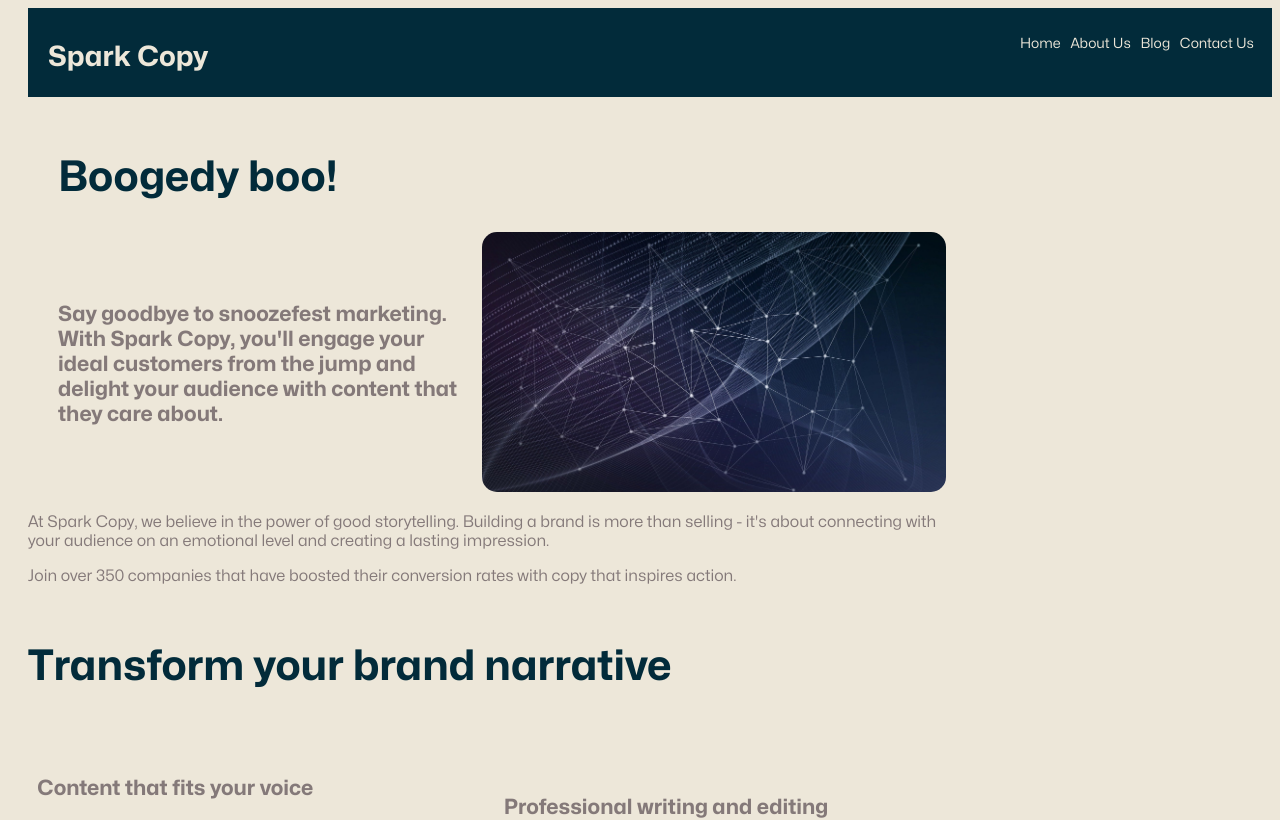
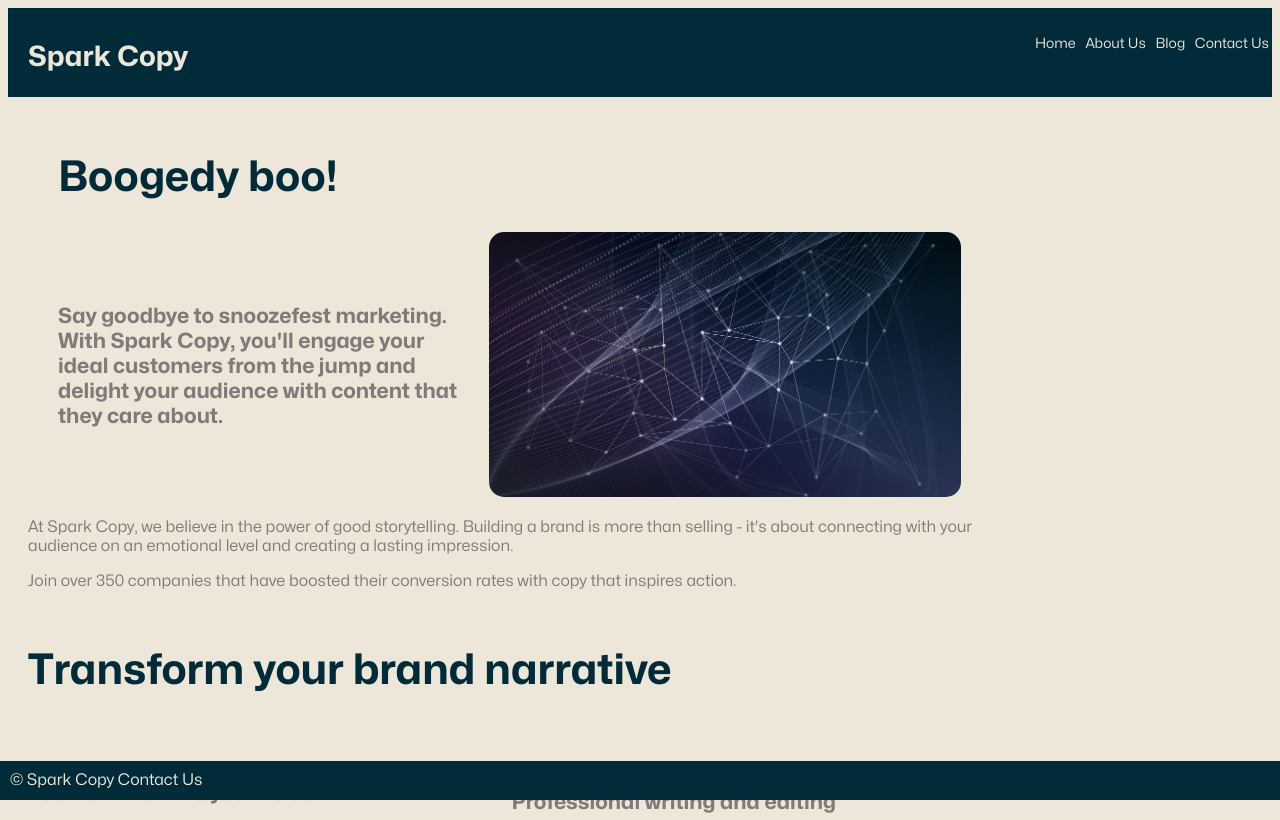
Before and after one commit to claudiaalmeidavs/first-project, a plain HTML site: page index.html in a window 1280 px wide. Shown: the top 820 px of the page. Drawn offline with Linux system fonts and the light colour scheme; files whose address does not match are found by name.

Commit message:
Fixed padding on nav bar. Created skeleton for blog page (incomplete). Fixed fonts on the general style CSS

```diff
--- a/index.html
+++ b/index.html
@@ -6,7 +6,6 @@
 <link rel="stylesheet" href="style.css">
 <link rel="stylesheet" href="stylehomepage.css">
 <script src=""></script>
-<main>
 
 <body>
     <nav class="topnav">
--- a/style.css
+++ b/style.css
@@ -5,18 +5,25 @@
 }
 
 body {
+    background-color: #EDE7D9;
+}
+
+main {
     font-family: 'Mona Sans';
     color: #847979;
-    background-color: #EDE7D9;
     padding-left: 20px;
 
 }
 
 .topnav {
+    font-family: 'Mona Sans';
     display: flex;
+    width: 100%;
     background-color: #022B3A;
     color: #EDE7D9;
     max-height: fit-content;
+    box-sizing: border-box;
+    padding-left: 0;
 }
 
 .title {
@@ -60,9 +67,11 @@ a:visited {
 }
 
 footer {
-    display: flex;
-    flex-direction: row;
-    justify-content: space-between;
+    font-family: 'Mona Sans';
+    position: fixed;
+    left: 0;
+    bottom: 0;
+    width: 100%;
     background-color: #022B3A;
     padding: 10px;
     color: #EDE7D9;
@@ -77,7 +86,6 @@ footer {
         justify-content: space-between;
         flex-wrap: wrap;
         padding-top: 10px;
-        padding-right: 15px;
     }
 
     .topnavitems {
```
Also changed, not shown: blog.html (added, +32 -0 lines). Lines whose indentation alone changed are shown as unchanged.
